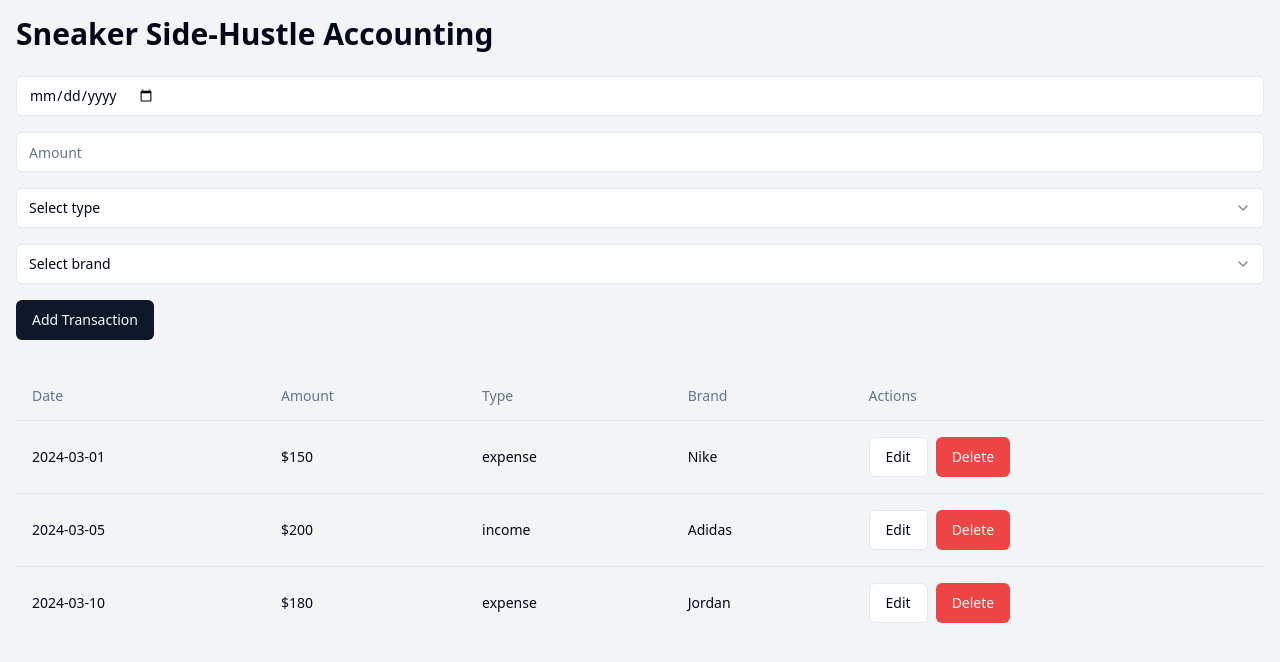
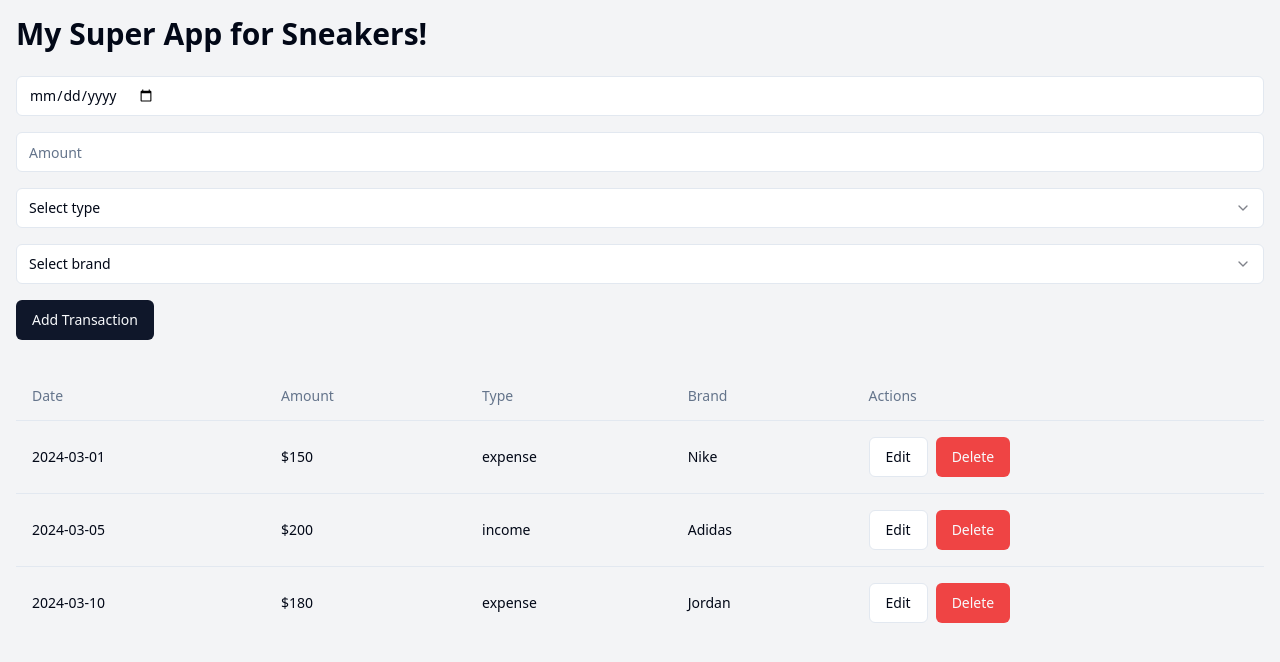
Before and after one commit to GPT-Engineer-App-Dev/sneaker-tracker-folio, a React (Vite) app: page / in a window 1280 px wide. Shown: the top 662 px of the page. Built offline with nearby package versions, Linux system fonts and the light colour scheme.

Commit message:
Rename application to "My Super App for Sneakers!"
[skip gpt_engineer]

```diff
--- a/src/components/SneakerAccounting.jsx
+++ b/src/components/SneakerAccounting.jsx
@@ -58,7 +58,7 @@ const SneakerAccounting = () => {
 
   return (
     <div className="container mx-auto p-4">
-      <h1 className="text-3xl font-bold mb-6">Sneaker Side-Hustle Accounting</h1>
+      <h1 className="text-3xl font-bold mb-6">My Super App for Sneakers!</h1>
 
       <form onSubmit={handleSubmit} className="mb-8 space-y-4">
         <Input
```
